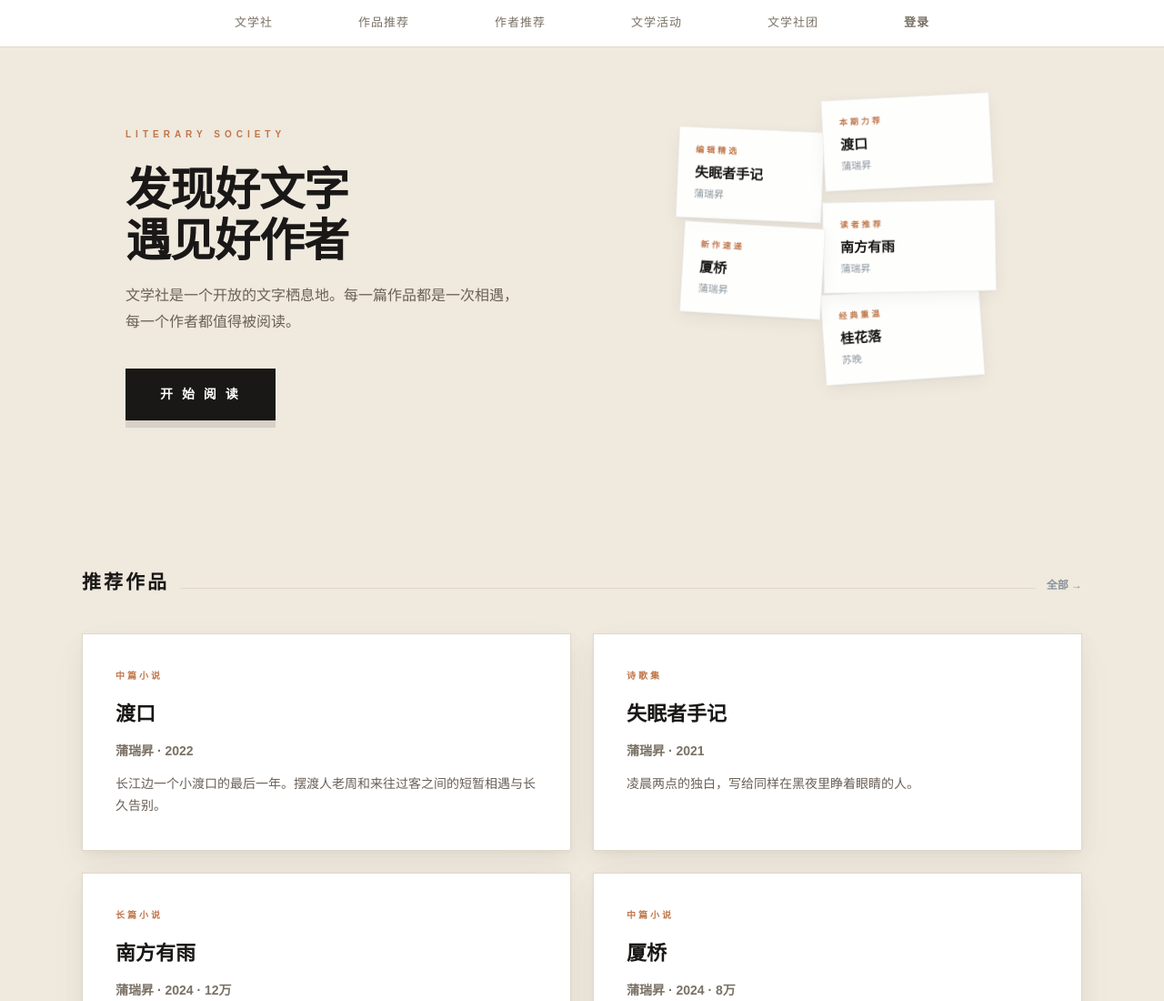
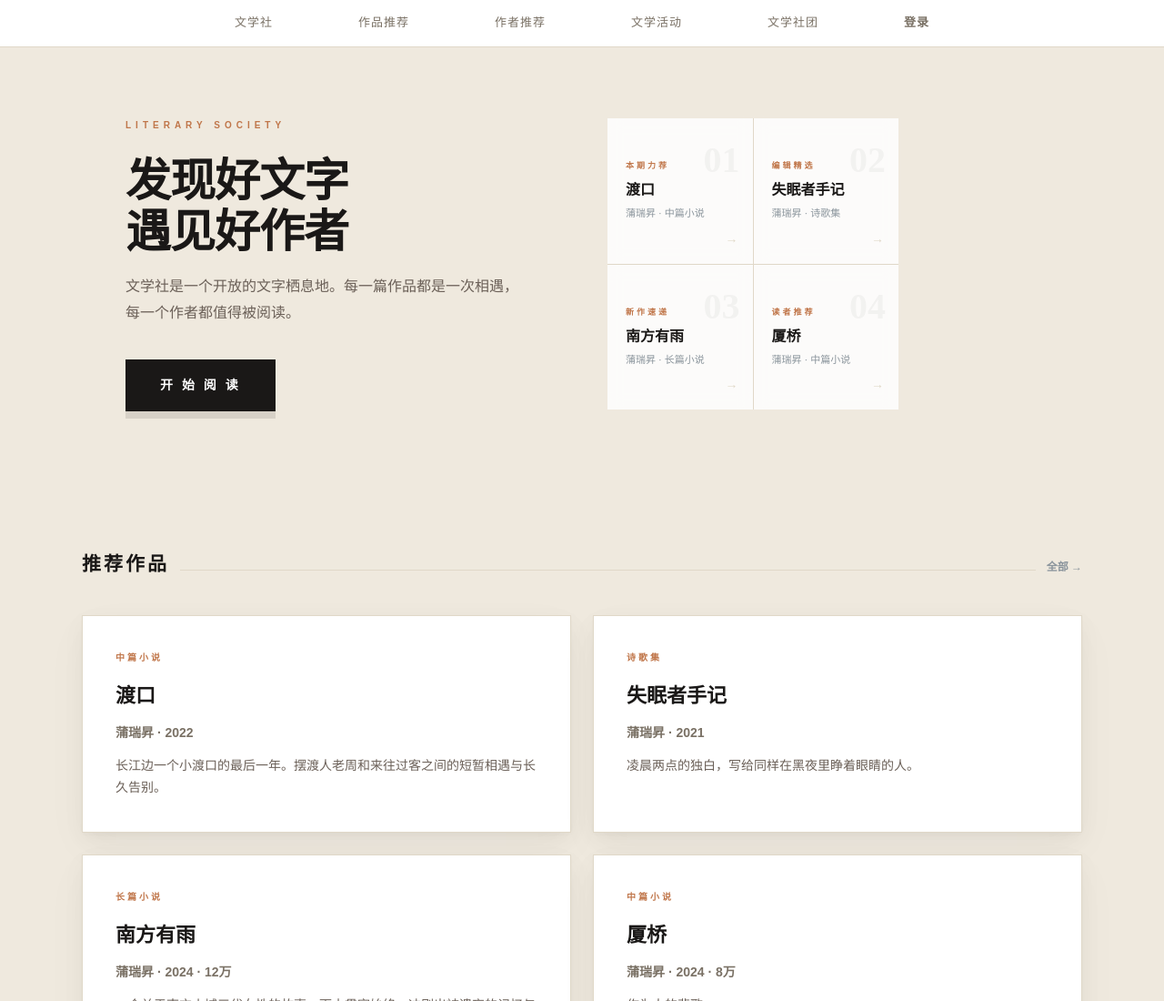
Before and after one commit to kker-5533/writer-site, an Astro site: page / in a window 1280 px wide. Shown: the top 1100 px of the page at 91% size. Built offline with nearby package versions, Linux system fonts and the light colour scheme; Astro itself is replaced by a stand-in of ours.

Commit message:
重做: Hero右侧改为2x2正方形网格

```diff
--- a/src/pages/index.astro
+++ b/src/pages/index.astro
@@ -40,13 +40,15 @@ const recommendedAuthors = users.filter((u: any) => u.recommended && u.status ==
       <p class="hero-desc">文学社是一个开放的文字栖息地。每一篇作品都是一次相遇，每一个作者都值得被阅读。</p>
       <a href="/recommended-works" class="cta-btn">开 始 阅 读</a>
     </div>
-    <div class="hero-cards">
-      {approvedWorks.slice(0,7).map((w: any, i: number) => (
-        <div class={`hc hc${i+1}`}>
-          <span class="hc-tag">{['本期力荐','编辑精选','读者推荐','新作速递','经典重温','热门作品','编辑之选'][i]}</span>
-          <a href={`/works/${w.id}`}><h3>{w.title}</h3></a>
-          <p class="hc-author">{w.authorName || '佚名'}</p>
-        </div>
+    <div class="hero-grid">
+      {approvedWorks.slice(0,4).map((w: any, i: number) => (
+        <a href={`/works/${w.id}`} class={`hg-cell hg-${i+1}`}>
+          <span class="hg-num">0{i+1}</span>
+          <span class="hg-tag">{['本期力荐','编辑精选','新作速递','读者推荐'][i]}</span>
+          <h3>{w.title}</h3>
+          <p class="hg-author">{w.authorName || '佚名'} · {w.type}</p>
+          <span class="hg-arrow">→</span>
+        </a>
       ))}
     </div>
   </header>
@@ -141,31 +143,25 @@ const recommendedAuthors = users.filter((u: any) => u.recommended && u.status ==
   }
   .cta-btn:hover { transform: translateY(2px); box-shadow: 0 4px 0 rgba(0,0,0,.1); }
 
-  .hero-cards {
-    position: relative; height: 440px;
-    max-width: 440px; margin: 0 auto;
+  .hero-grid {
+    display: grid; grid-template-columns: 1fr 1fr;
+    width: 320px; height: 320px; gap: 1px;
+    background: var(--border);
   }
-  .hc {
-    position: absolute; background: rgba(255,255,255,.92); backdrop-filter: blur(8px);
-    padding: 16px 18px; border: 1px solid rgba(0,0,0,.05);
-    cursor: pointer; transition: all .6s cubic-bezier(.22,.61,.36,1);
-    text-decoration: none; color: inherit;
-    box-shadow: 0 1px 3px rgba(0,0,0,.03), 0 6px 18px rgba(0,0,0,.05);
+  .hg-cell {
+    background: rgba(255,255,255,.9); backdrop-filter: blur(8px);
+    padding: 24px 20px; display: flex; flex-direction: column;
+    justify-content: center; text-decoration: none; color: inherit;
+    transition: all .4s cubic-bezier(.22,.61,.36,1);
+    position: relative; overflow: hidden;
   }
-  .hc:hover { z-index: 20 !important; box-shadow: 0 12px 48px rgba(0,0,0,.14) !important; transform: rotate(0deg) translateY(-6px) scale(1.04) !important; }
-  .hc-tag { font-size: 9px; font-weight: 700; letter-spacing: 3px; color: var(--accent); margin-bottom: 6px; display: block; }
-  .hc h3 { font-size: 15px; font-weight: 700; margin-bottom: 3px; color: var(--navy); line-height: 1.3; }
-  .hc a { text-decoration: none; color: inherit; }
-  .hc-author { font-size: 11px; color: var(--text-light); }
-
-  /* 7张卡片——环状错落，互相可见 */
-  .hc1 { width: 185px; top: 6%; left: 0; z-index: 4; transform: rotate(-3deg); }
-  .hc2 { width: 160px; top: 14%; right: 0; z-index: 3; transform: rotate(2.5deg); }
-  .hc3 { width: 190px; top: 32%; left: 5%; z-index: 5; transform: rotate(-1deg); }
-  .hc4 { width: 155px; top: 38%; right: 8%; z-index: 6; transform: rotate(3.5deg); }
-  .hc5 { width: 175px; top: 54%; left: 2%; z-index: 2; transform: rotate(-4deg); }
-  .hc6 { width: 165px; top: 58%; right: 3%; z-index: 7; transform: rotate(1.5deg); }
-  .hc7 { width: 180px; top: 76%; left: 10%; z-index: 1; transform: rotate(-2deg); }
+  .hg-cell:hover { background: #fff; transform: scale(1.03); z-index: 2; box-shadow: 0 8px 32px rgba(0,0,0,.12); }
+  .hg-num { font-size: 40px; font-weight: 900; color: rgba(0,0,0,.04); position: absolute; top: 8px; right: 14px; font-family: "Songti SC",serif; }
+  .hg-tag { font-size: 9px; font-weight: 700; letter-spacing: 3px; color: var(--accent); margin-bottom: 8px; display: block; }
+  .hg-cell h3 { font-size: 16px; font-weight: 700; color: var(--navy); margin-bottom: 4px; line-height: 1.3; }
+  .hg-author { font-size: 11px; color: var(--text-light); }
+  .hg-arrow { position: absolute; bottom: 14px; right: 16px; font-size: 14px; color: var(--border); transition: all .3s; }
+  .hg-cell:hover .hg-arrow { color: var(--accent); right: 12px; }
 
   /* ===== 通用区域 ===== */
   .sec { padding: 40px 48px; }
@@ -225,8 +221,7 @@ const recommendedAuthors = users.filter((u: any) => u.recommended && u.status ==
 
   @media (max-width: 768px) {
     .hero { grid-template-columns: 1fr; padding: 40px 24px; min-height: auto; gap: 32px; }
-    .hero-cards { height: auto; position: static; display: flex; gap: 10px; overflow-x: auto; padding-bottom: 8px; }
-    .hc { position: static !important; transform: none !important; min-width: 140px; flex-shrink: 0; }
+    .hero-grid { width: 280px; height: 280px; }
     .hero-text h1 { font-size: 34px; }
     .card-grid2 { grid-template-columns: 1fr; }
     .author-grid { grid-template-columns: repeat(2,1fr); }
```
